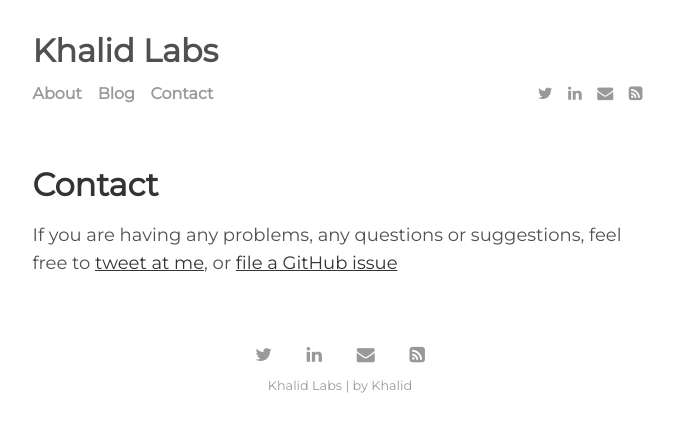
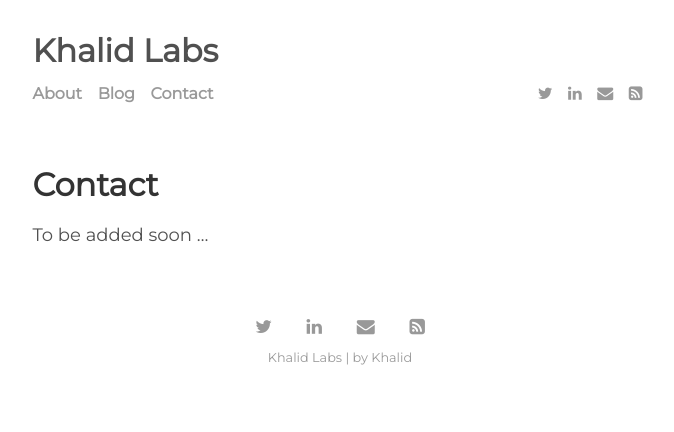
Before and after one commit to khalidlabs/khalidlabs.github.io, a Jekyll site: the page built from menu/contact.md, in a window 1280 px wide. Shown: the top 432 px of the page, without its empty margins (300-974 px from the left). Built offline with Jekyll 4.4.1, drawn with Linux system fonts in a browser that asks for light colours.

Commit message:
Update contact.md

```diff
--- a/menu/contact.md
+++ b/menu/contact.md
@@ -3,4 +3,4 @@ layout: page
 title: Contact
 ---
 
-If you are having any problems, any questions or suggestions, feel free to [tweet at me](https://twitter.com/intent/tweet?text=%40paululele), or [file a GitHub issue](https://github.com/lenpaul/lagrange/issues/new)
+To be added soon ...
```
